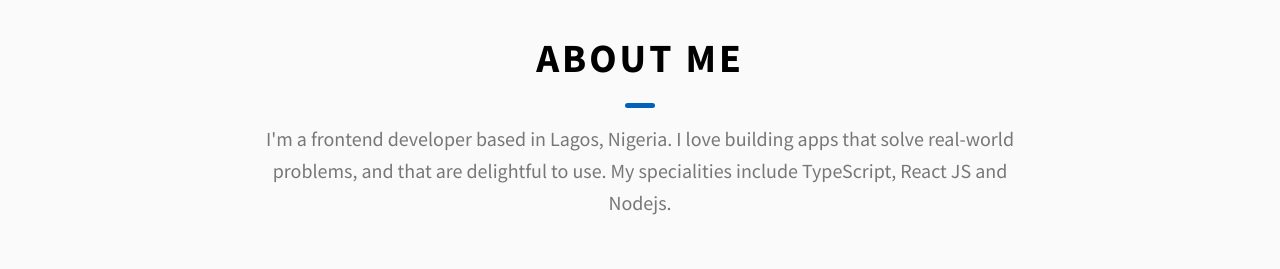
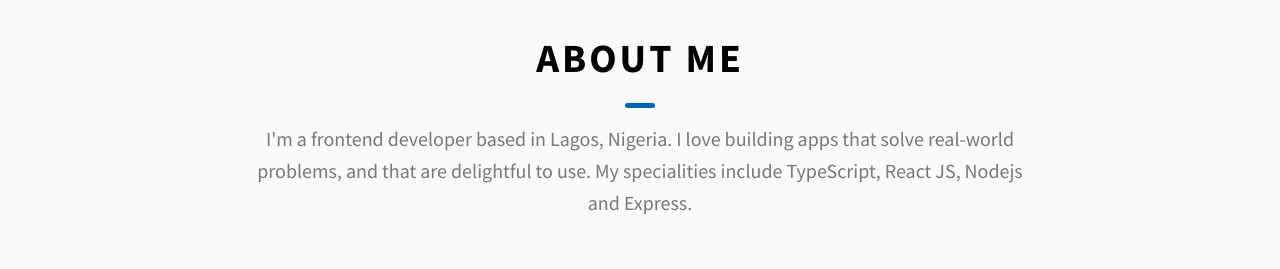
Before and after one commit to profbass4all/portfolio, a website built with Vite: page index.html in a window 1280 px wide. Shown: the part 3240-3509 px from the top of the page. Built offline with nearby package versions, Linux system fonts and the light colour scheme.

Commit message:
editted about me

```diff
--- a/index.html
+++ b/index.html
@@ -235,7 +235,7 @@
         <h2 class="heading heading-sec heading-sec__mb-med">
           <span class="heading-sec__main">About Me</span>
           <span class="heading-sec__sub">
-            <p>I'm a frontend developer based in Lagos, Nigeria. I love building apps that solve real-world problems, and that are delightful to use. My specialities include TypeScript, React JS and Nodejs.
+            <p>I'm a frontend developer based in Lagos, Nigeria. I love building apps that solve real-world problems, and that are delightful to use. My specialities include TypeScript, React JS, Nodejs and Express.
             </p>
           </span>
         </h2>
```
